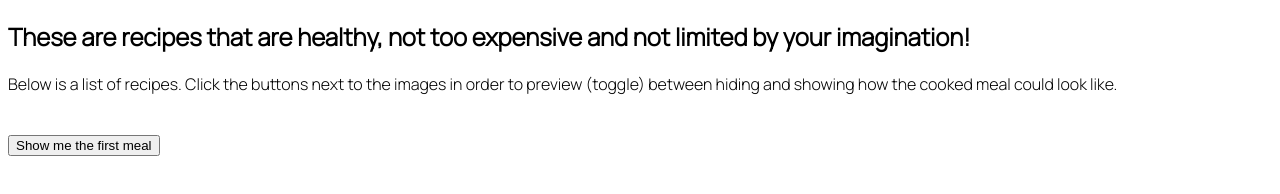
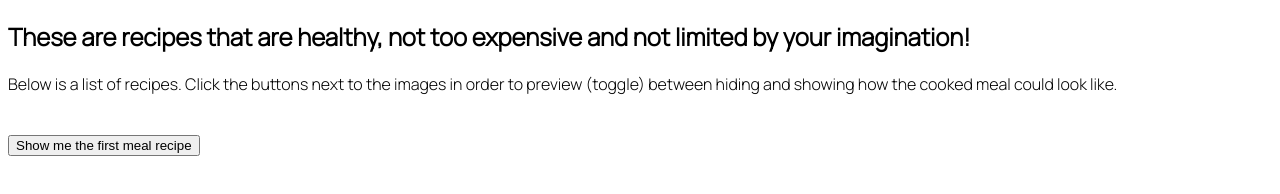
Before and after one commit to Dev-MarS/odin-recipes, a plain HTML site: page index.html in a window 1280 px wide. Drawn offline with Linux system fonts and the light colour scheme.

Commit message:
Add one word for button show recipe

```diff
--- a/index.html
+++ b/index.html
@@ -20,7 +20,7 @@
 
     <br>
 
-    <button onclick="myFunction()">Show me the first meal</button>
+    <button onclick="myFunction()">Show me the first meal recipe</button>
 
     <br>
 
```
